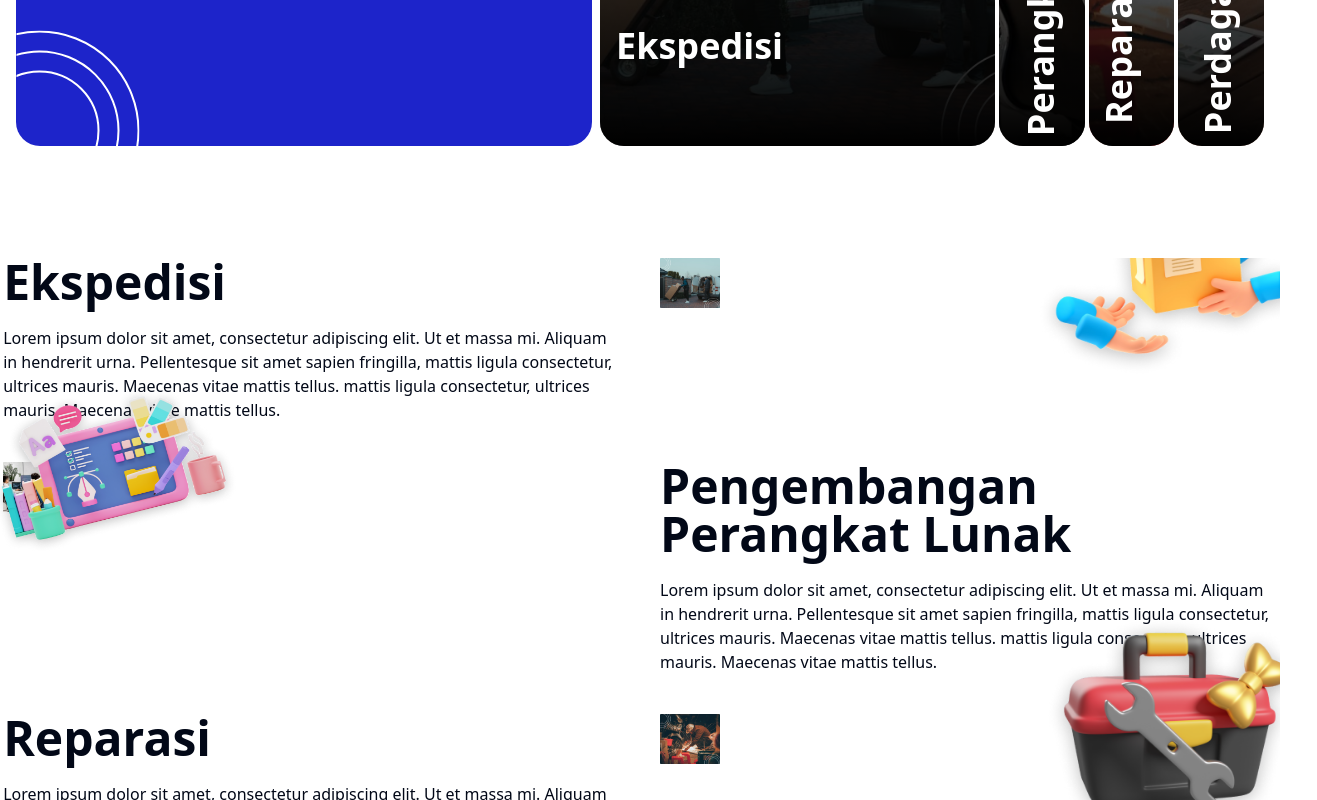
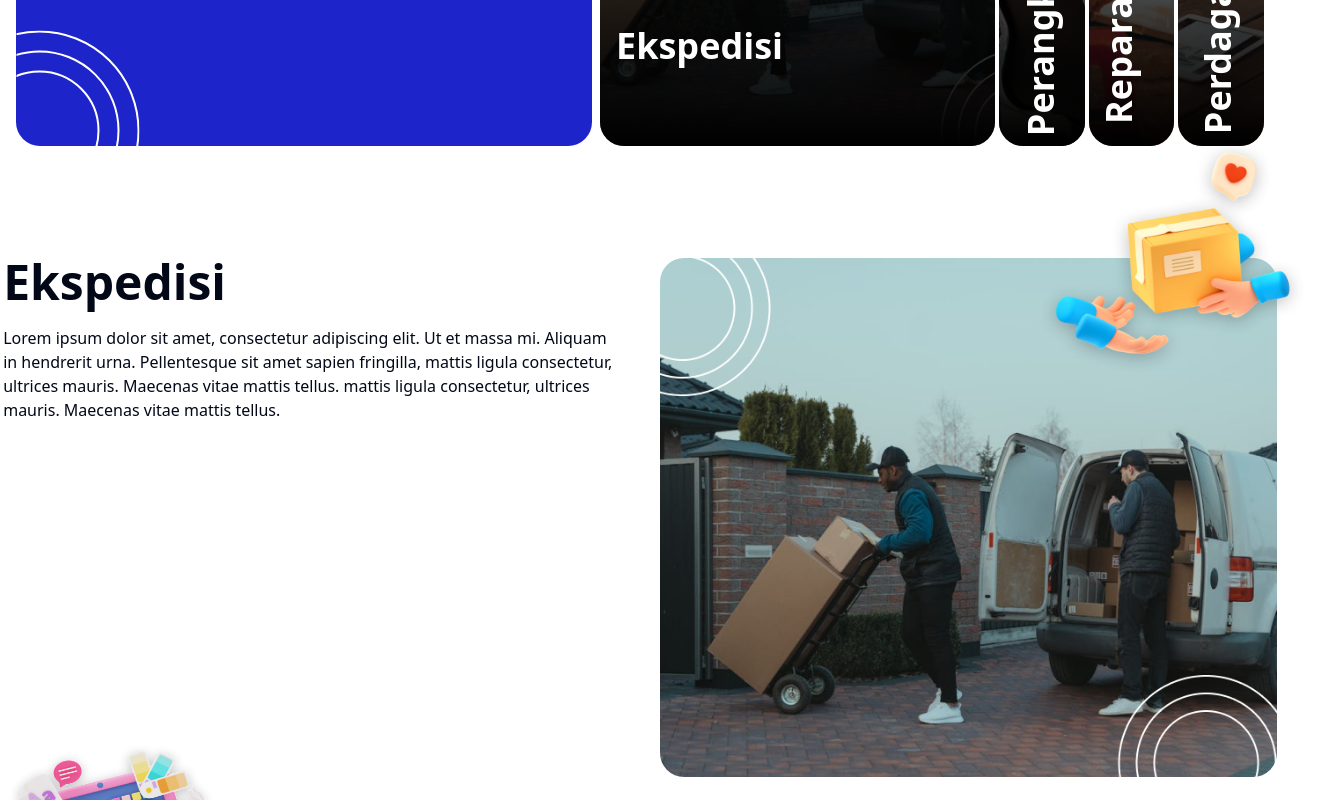
Before and after one commit to Codeelder/agungdjatikusuma, a Next.js app: page /layanan-kami in a window 1280 px wide. Shown: the part 420-1220 px from the top of the page, 1317 px wide, since content can reach past the window. Built offline with nearby package versions, Linux system fonts and the light colour scheme.

Commit message:
fix(layanan-kami): fix beberapa bug di halaman layanan kami

```diff
--- a/src/app/layanan-kami/organisms/LayananSection.tsx
+++ b/src/app/layanan-kami/organisms/LayananSection.tsx
@@ -4,7 +4,7 @@ import { LayananLayout } from "@/components/molecules/layananLayout"
 
 export const LayananSection = () => {
   return (
-    <div className="container space-y-10 overflow-x-hidden">
+    <div className="container space-y-10">
       <LayananLayout data={DATAS[0]} flexRow="md:flex-row" />
       <LayananLayout data={DATAS[1]} flexRow="md:flex-row-reverse" />
       <LayananLayout data={DATAS[2]} flexRow="md:flex-row" />
--- a/src/components/molecules/layananLayout.tsx
+++ b/src/components/molecules/layananLayout.tsx
@@ -22,13 +22,22 @@ export const LayananLayout = ({ data, flexRow }: Props) => {
         <p>{data.children}</p>
       </div>
       <div className="relative w-full md:w-1/2">
-        <Image src={data.imgSrc} alt={data.title} height={60} width={60} />
         <Image
-          className={`absolute -top-16 md:-top-32 ${data.position} h-36 w-40 md:h-64 md:w-72`}
+          src={data.imgSrc}
+          alt={data.title}
+          layout="responsive"
+          width={700}
+          height={475}
+          quality={100}
+          className="rounded-xl md:rounded-3xl"
+        />
+        <Image
+          className={`absolute -top-16 md:-top-32 ${data.position} h-32 w-36 md:h-64 md:w-72`}
           src={data.svgSrc}
           alt=""
-          height={60}
-          width={60}
+          quality={100}
+          height={128}
+          width={144}
         />
       </div>
     </div>
--- a/src/constants/index.ts
+++ b/src/constants/index.ts
@@ -129,7 +129,7 @@ export const DATAS = [
     title: "Ekspedisi",
     imgSrc: "/layanan-kami/ekspedisi.png",
     svgSrc: "/layanan/toolkit-3.png",
-    position: "-right-4 md:-right-10",
+    position: "right-2 md:-right-10",
     flexRow: "flex-row",
   },
   {
@@ -138,7 +138,7 @@ export const DATAS = [
     title: "Pengembangan Perangkat Lunak",
     imgSrc: "/layanan-kami/perangkat-lunak.png",
     svgSrc: "/layanan/toolkit-1.png",
-    position: "-left-4 md:-left-10",
+    position: "left-2 md:-left-10",
     flexRow: "flex-row-reverse",
   },
   {
@@ -147,7 +147,7 @@ export const DATAS = [
     title: "Reparasi",
     imgSrc: "/layanan-kami/reparasi.png",
     svgSrc: "/layanan/toolkit-2.png",
-    position: "-right-4 md:-right-10",
+    position: "right-2 md:-right-10",
     flexRow: "flex-row",
   },
   {
@@ -156,7 +156,7 @@ export const DATAS = [
     title: "Perdagangan",
     imgSrc: "/layanan-kami/perdagangan.png",
     svgSrc: "/layanan/toolkit-4.png",
-    position: "-left-4 md:-left-10",
+    position: "left-2 md:-left-10",
     flexRow: "flex-row-reverse",
   },
 ]
```
